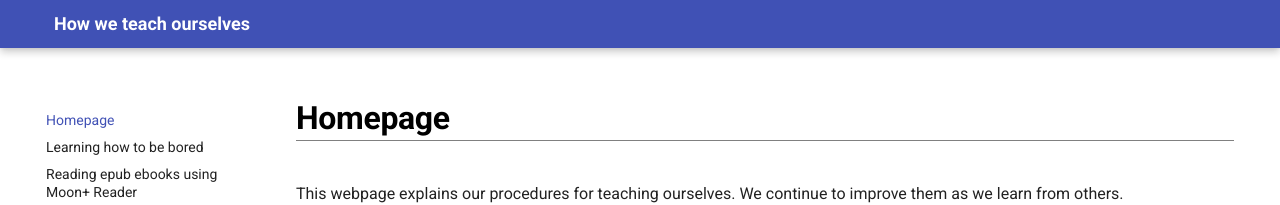
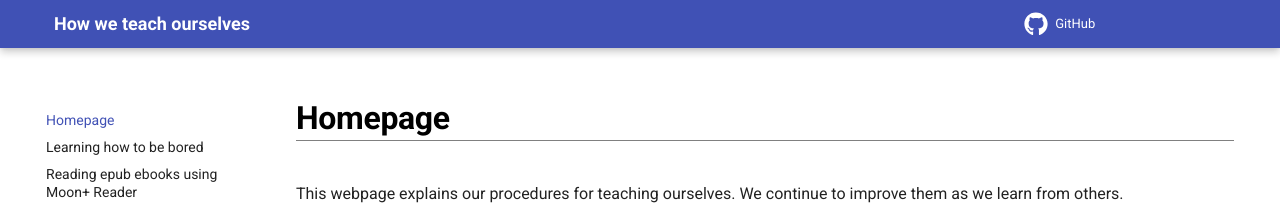
Before and after one commit to maximilian-ho/how-we-teach-ourselves, an MkDocs documentation site: the page built from docs/index.md, in a window 1280 px wide. Shown: the top 205 px of the page. Built offline with MkDocs 1.6.1 and Material for MkDocs 9.7.7, drawn with Linux system fonts in a browser that asks for light colours.

Commit message:
Update mkdocs.yml

```diff
--- a/mkdocs.yml
+++ b/mkdocs.yml
@@ -6,15 +6,18 @@ nav:
    - Reading epub ebooks using Moon+ Reader: "epubs.md"
    - Annotating pdf textbooks using Foxit PDF editor: "pdfs.md"
 
+repo_url: https://github.com/maximilian-ho/how-we-teach-ourselves
+
 theme:
   name: material
   custom_dir: overrides
   favicon: assets/images/favicon.png
   features:
     - toc.integrate
-
   palette:
     primary: indigo
+  icon:
+    repo: fontawesome/brands/github
 
 plugins: []
 
```
